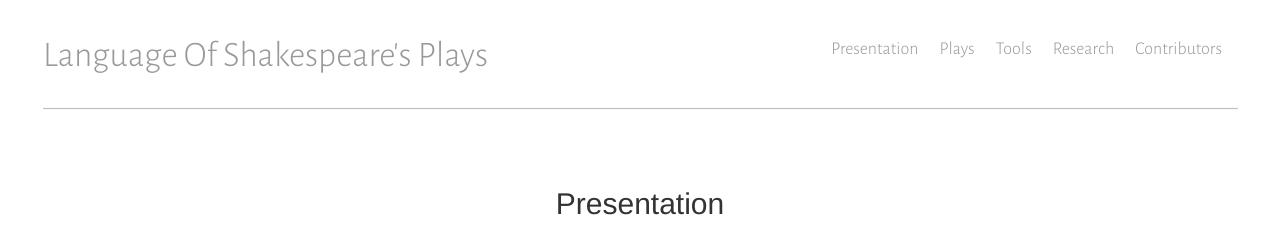
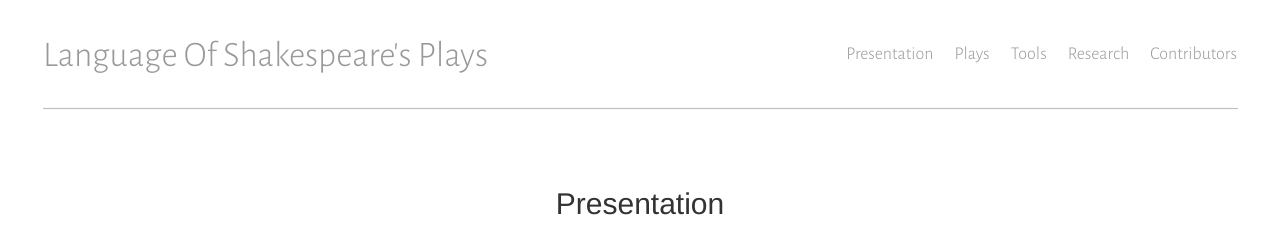
Before and after one commit to iahmed0/SU-LOSP.github.io, a Jekyll site: the page built from index.md, in a window 1280 px wide. Shown: the top 231 px of the page. Built offline with Jekyll 4.4.1, drawn with Linux system fonts in a browser that asks for light colours.

Commit message:
Last tweaking to the menu

```diff
--- a/assets/css/main.scss
+++ b/assets/css/main.scss
@@ -62,9 +62,15 @@
 
     & nav {
         margin: 0;
+        padding: 0;
         text-align: right;
 
+        ul {
+            margin: 0;
+        }
+
         li {
+            line-height: 200%;
             display: inline-block;
             padding-left: 1em;
         }
@@ -81,6 +87,7 @@
         }
 
         & #plays li {
+            line-height: 100%;
             list-style-type: square;
         }
     }
```
